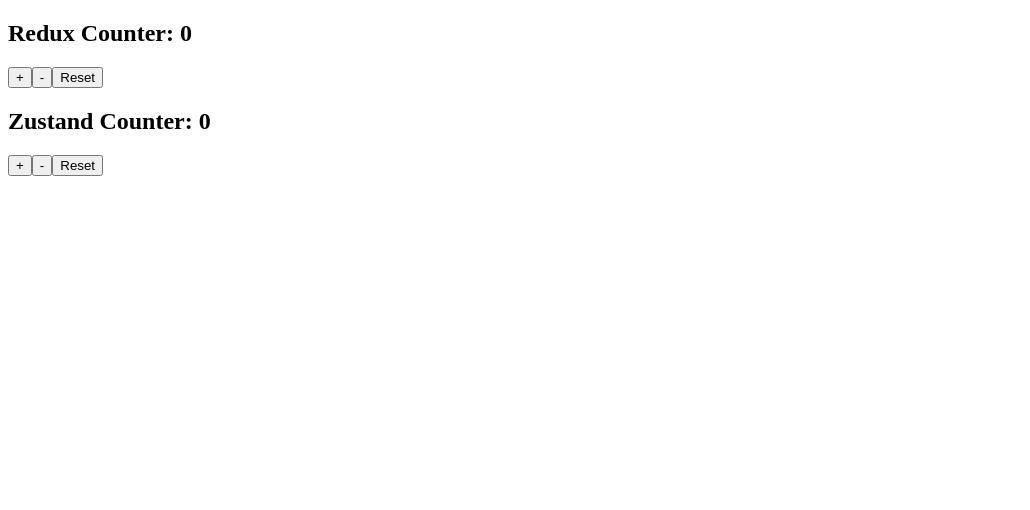
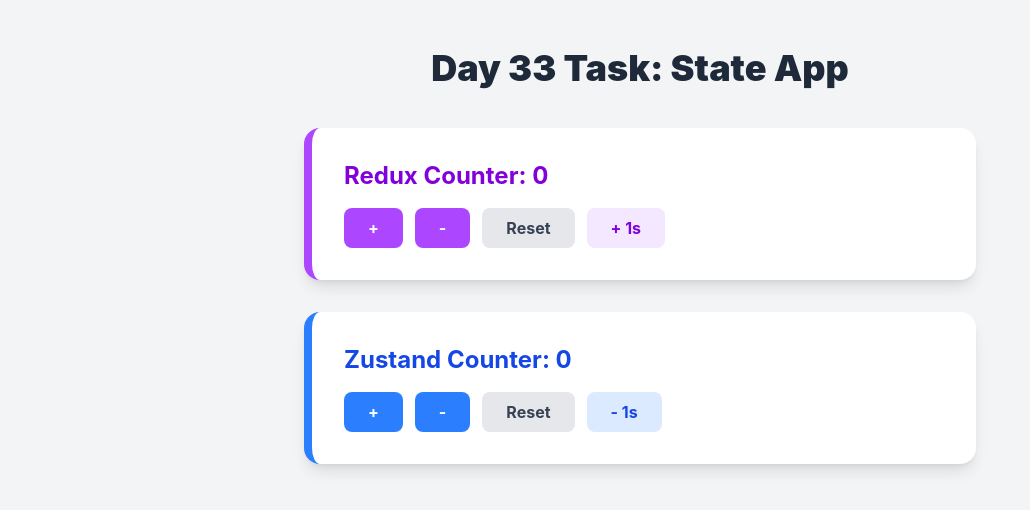
Before and after one commit to taewonx/state-app-day-33-task-, a React (Vite) app: page / in a window 1280 px wide. Shown: the top 510 px of the page, without its empty margins (0-1030 px from the left). Built offline with nearby package versions, Linux system fonts and the light colour scheme.

Commit message:
day 33 task (challenge)

```diff
--- a/package.json
+++ b/package.json
@@ -11,6 +11,7 @@
   },
   "dependencies": {
     "@reduxjs/toolkit": "^2.11.2",
+    "@tailwindcss/vite": "^4.2.2",
     "react": "^19.2.4",
     "react-dom": "^19.2.4",
     "react-redux": "^9.2.0",
@@ -23,11 +24,14 @@
     "@types/react": "^19.2.14",
     "@types/react-dom": "^19.2.3",
     "@vitejs/plugin-react": "^6.0.1",
+    "autoprefixer": "^10.5.0",
     "babel-plugin-react-compiler": "^1.0.0",
     "eslint": "^9.39.4",
     "eslint-plugin-react-hooks": "^7.0.1",
     "eslint-plugin-react-refresh": "^0.5.2",
     "globals": "^17.4.0",
+    "postcss": "^8.5.9",
+    "tailwindcss": "^4.2.2",
     "vite": "^8.0.4"
   }
 }
--- a/src/App.css
+++ b/src/App.css
@@ -1,184 +1 @@
-.counter {
-  font-size: 16px;
-  padding: 5px 10px;
-  border-radius: 5px;
-  color: var(--accent);
-  background: var(--accent-bg);
-  border: 2px solid transparent;
-  transition: border-color 0.3s;
-  margin-bottom: 24px;
-
-  &:hover {
-    border-color: var(--accent-border);
-  }
-  &:focus-visible {
-    outline: 2px solid var(--accent);
-    outline-offset: 2px;
-  }
-}
-
-.hero {
-  position: relative;
-
-  .base,
-  .framework,
-  .vite {
-    inset-inline: 0;
-    margin: 0 auto;
-  }
-
-  .base {
-    width: 170px;
-    position: relative;
-    z-index: 0;
-  }
-
-  .framework,
-  .vite {
-    position: absolute;
-  }
-
-  .framework {
-    z-index: 1;
-    top: 34px;
-    height: 28px;
-    transform: perspective(2000px) rotateZ(300deg) rotateX(44deg) rotateY(39deg)
-      scale(1.4);
-  }
-
-  .vite {
-    z-index: 0;
-    top: 107px;
-    height: 26px;
-    width: auto;
-    transform: perspective(2000px) rotateZ(300deg) rotateX(40deg) rotateY(39deg)
-      scale(0.8);
-  }
-}
-
-#center {
-  display: flex;
-  flex-direction: column;
-  gap: 25px;
-  place-content: center;
-  place-items: center;
-  flex-grow: 1;
-
-  @media (max-width: 1024px) {
-    padding: 32px 20px 24px;
-    gap: 18px;
-  }
-}
-
-#next-steps {
-  display: flex;
-  border-top: 1px solid var(--border);
-  text-align: left;
-
-  & > div {
-    flex: 1 1 0;
-    padding: 32px;
-    @media (max-width: 1024px) {
-      padding: 24px 20px;
-    }
-  }
-
-  .icon {
-    margin-bottom: 16px;
-    width: 22px;
-    height: 22px;
-  }
-
-  @media (max-width: 1024px) {
-    flex-direction: column;
-    text-align: center;
-  }
-}
-
-#docs {
-  border-right: 1px solid var(--border);
-
-  @media (max-width: 1024px) {
-    border-right: none;
-    border-bottom: 1px solid var(--border);
-  }
-}
-
-#next-steps ul {
-  list-style: none;
-  padding: 0;
-  display: flex;
-  gap: 8px;
-  margin: 32px 0 0;
-
-  .logo {
-    height: 18px;
-  }
-
-  a {
-    color: var(--text-h);
-    font-size: 16px;
-    border-radius: 6px;
-    background: var(--social-bg);
-    display: flex;
-    padding: 6px 12px;
-    align-items: center;
-    gap: 8px;
-    text-decoration: none;
-    transition: box-shadow 0.3s;
-
-    &:hover {
-      box-shadow: var(--shadow);
-    }
-    .button-icon {
-      height: 18px;
-      width: 18px;
-    }
-  }
-
-  @media (max-width: 1024px) {
-    margin-top: 20px;
-    flex-wrap: wrap;
-    justify-content: center;
-
-    li {
-      flex: 1 1 calc(50% - 8px);
-    }
-
-    a {
-      width: 100%;
-      justify-content: center;
-      box-sizing: border-box;
-    }
-  }
-}
-
-#spacer {
-  height: 88px;
-  border-top: 1px solid var(--border);
-  @media (max-width: 1024px) {
-    height: 48px;
-  }
-}
-
-.ticks {
-  position: relative;
-  width: 100%;
-
-  &::before,
-  &::after {
-    content: '';
-    position: absolute;
-    top: -4.5px;
-    border: 5px solid transparent;
-  }
-
-  &::before {
-    left: 0;
-    border-left-color: var(--border);
-  }
-  &::after {
-    right: 0;
-    border-right-color: var(--border);
-  }
-}
+@import "tailwindcss";
--- a/src/App.jsx
+++ b/src/App.jsx
@@ -1,24 +1,119 @@
 import { useDispatch, useSelector } from "react-redux";
-import { increment, decrement, reset } from "./redux/counterSlice";
+import { increment, decrement, reset, incrementAsync } from "./redux/counterSlice";
 import useCounterStore from "./zustand/useCounterStore";
+import './App.css'
 
 export default function App() {
   const countRedux = useSelector((state) => state.counter.count);
+  const reduxStatus = useSelector((state) => state.counter.status);
   const dispatch = useDispatch();
 
-  const { count, increase, decrease, reset: resetZustand } = useCounterStore();
+  const { count, increase, decrease, reset: resetZustand, decreaseAsync, isWating } = useCounterStore();
 
   return (
-    <div>
-      <h2>Redux Counter: {countRedux}</h2>
-      <button onClick={() => dispatch(increment())}>+</button>
-      <button onClick={() => dispatch(decrement())}>-</button>
-      <button onClick={() => dispatch(reset())}>Reset</button>
+  <div className="min-h-screen bg-gray-100 flex flex-col items-center py-12 px-4">
+    <h1 className="text-4xl font-black mb-10 text-gray-800">
+      Day 33 Task: State App
+    </h1>
 
-      <h2>Zustand Counter: {count}</h2>
-      <button onClick={increase}>+</button>
-      <button onClick={decrease}>-</button>
-      <button onClick={resetZustand}>Reset</button>
+    <div className="w-full max-w-2xl space-y-8">
+      {/* Redux Section */}
+      <div className="bg-white p-8 rounded-2xl shadow-lg border-l-8 border-purple-500">
+        <h2 className="text-2xl font-bold mb-4 text-purple-700">
+          Redux Counter: {countRedux}
+        </h2>
+        <div className="flex flex-wrap items-center gap-3">
+          <button
+            className="bg-purple-500 text-white px-6 py-2 rounded-lg font-bold hover:bg-purple-600 transition"
+            onClick={() => dispatch(increment())}
+          >
+            +
+          </button>
+          {countRedux >= 10 && <p className="text-red-500 font-bold animate-pulse">최대치 도달!</p>}
+          <button
+            className="bg-purple-500 text-white px-6 py-2 rounded-lg font-bold hover:bg-purple-600 transition"
+            onClick={() => dispatch(decrement())}
+          >
+            -
+          </button>
+          {countRedux < 0 && <p className="text-blue-500 font-bold animate-pulse">최소치 도달!</p>}
+          <button
+            className="bg-gray-200 text-gray-700 px-6 py-2 rounded-lg font-bold hover:bg-gray-300 transition"
+            onClick={() => dispatch(reset())}
+          >
+            Reset
+          </button>
+          <button
+            className="bg-purple-100 text-purple-700 px-6 py-2 rounded-lg font-bold hover:bg-purple-200 transition"
+            onClick={() => dispatch(incrementAsync())}
+          >
+            {reduxStatus === "loading" ? "Wait..." : "+ 1s"}
+          </button>
+        </div>
+      </div>
+
+      {/* Zustand Section */}
+      <div className="bg-white p-8 rounded-2xl shadow-lg border-l-8 border-blue-500">
+        <h2 className="text-2xl font-bold mb-4 text-blue-700">
+          Zustand Counter: {count}
+        </h2>
+        <div className="flex flex-wrap items-center gap-3">
+          <button
+            className="bg-blue-500 text-white px-6 py-2 rounded-lg font-bold hover:bg-blue-600 transition"
+            onClick={increase}
+          >
+            +
+          </button>
+          {count >= 10 && <p className="text-red-500 font-bold animate-pulse">최대치 도달!</p>}
+          <button
+            className="bg-blue-500 text-white px-6 py-2 rounded-lg font-bold hover:bg-blue-600 transition"
+            onClick={decrease}
+          >
+            -
+          </button>
+          {count < 0 && <p className="text-blue-500 font-bold animate-pulse">최소치 도달!</p>}
+          <button
+            className="bg-gray-200 text-gray-700 px-6 py-2 rounded-lg font-bold hover:bg-gray-300 transition"
+            onClick={resetZustand}
+          >
+            Reset
+          </button>
+          <button
+            className="bg-blue-100 text-blue-700 px-6 py-2 rounded-lg font-bold hover:bg-blue-200 transition"
+            onClick={decreaseAsync}
+          >
+            {isWating ? "Wait..." : "- 1s"}
+          </button>
+        </div>
+      </div>
     </div>
+  </div>
   );
 }
+
+// return (
+//     <>
+//     <h1>Day 33 Task: State App</h1>
+//     <div>
+//       <h2>Redux Counter: {countRedux}</h2>
+//       <button onClick={() => dispatch(increment())}>+</button>
+//       {countRedux>=10 && <p>최대치 도달!</p>}
+//       <button onClick={() => dispatch(decrement())}>-</button>
+//       {countRedux<0 && <p>최소치 도달!</p>}
+//       <button onClick={() => dispatch(reset())}>Reset</button>
+//       <button onClick={() => dispatch(incrementAsync())}>
+//         {reduxStatus === "loading" ? "Wait..." : "+ 1s"}
+//       </button>
+
+//       <h2>Zustand Counter: {count}</h2>
+//       <button onClick={increase}>+</button>
+//       {count>=10 && <p>최대치 도달!</p>}
+//       <button onClick={decrease}>-</button>
+//       {count<0 && <p>최소치 도달!</p>}
+//       <button onClick={resetZustand}>Reset</button>
+//       <button onClick={decreaseAsync}>
+//         {isWating ? "Wait..." : "- 1s"}
+//       </button>
+//     </div>
+//     </>
+//   );
--- a/src/redux/counterSlice.js
+++ b/src/redux/counterSlice.js
@@ -1,13 +1,30 @@
-import { createSlice } from "@reduxjs/toolkit";
+import { createSlice, createAsyncThunk } from "@reduxjs/toolkit";
+
+// [도전 과제] 비동기 액션: 1초 후 증가
+export const incrementAsync = createAsyncThunk(
+  "counter/incrementAsync",
+  async () => {
+    await new Promise((resolve) => setTimeout(resolve, 1000));
+    return;
+  }
+);
 
 const counterSlice = createSlice({
   name: "counter",
-  initialState: { count: 0 },
+  initialState: { count: 0, status: "idle" },
   reducers: {
     increment: (state) => { state.count += 1; },
     decrement: (state) => { state.count -= 1; },
     reset: (state) => { state.count = 0; },
   },
+  extraReducers: (builder) => {
+    builder
+      .addCase(incrementAsync.pending, (state) => { state.status = "loading"; })
+      .addCase(incrementAsync.fulfilled, (state) => {
+        state.count += 1;
+        state.status = "idle";
+      });
+  },
 });
 
 export const { increment, decrement, reset } = counterSlice.actions;
--- a/src/zustand/useCounterStore.js
+++ b/src/zustand/useCounterStore.js
@@ -5,6 +5,13 @@
   increase: () => set((state) => ({ count: state.count + 1 })),
   decrease: () => set((state) => ({ count: state.count - 1 })),
   reset: () => set({ count: 0 }),
+
+  isWating: false,
+  decreaseAsync: async () => {
+    set({ isWating: true });
+    await new Promise((resolve) => setTimeout(resolve, 1000));
+    set((state)=>({ count: state.count - 1, isWating: false }));
+  },
 }));
 
 export default useCounterStore;
--- a/vite.config.js
+++ b/vite.config.js
@@ -1,11 +1,13 @@
 import { defineConfig } from 'vite'
 import react, { reactCompilerPreset } from '@vitejs/plugin-react'
 import babel from '@rolldown/plugin-babel'
+import tailwindcss from '@tailwindcss/vite'
 
 // https://vite.dev/config/
 export default defineConfig({
   plugins: [
     react(),
+    tailwindcss(),
     babel({ presets: [reactCompilerPreset()] })
   ],
 })
```
Also changed, not shown: 1 other file (tests, documents, lock files or other folders).
